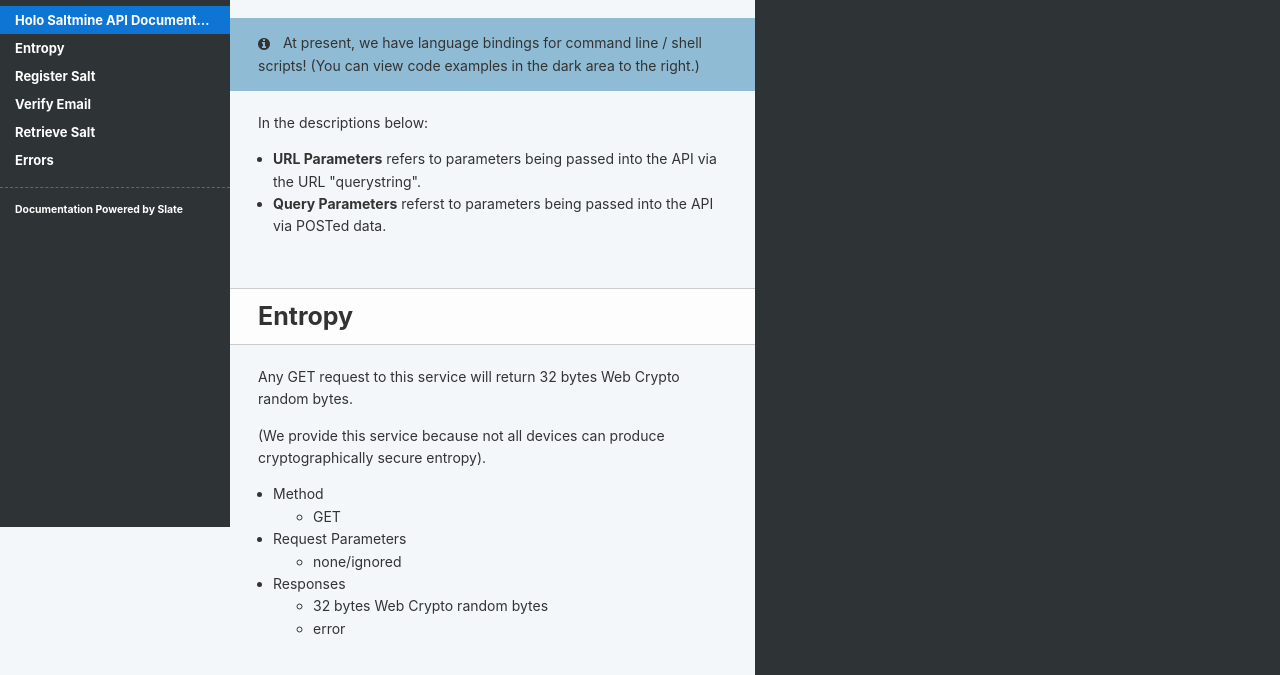
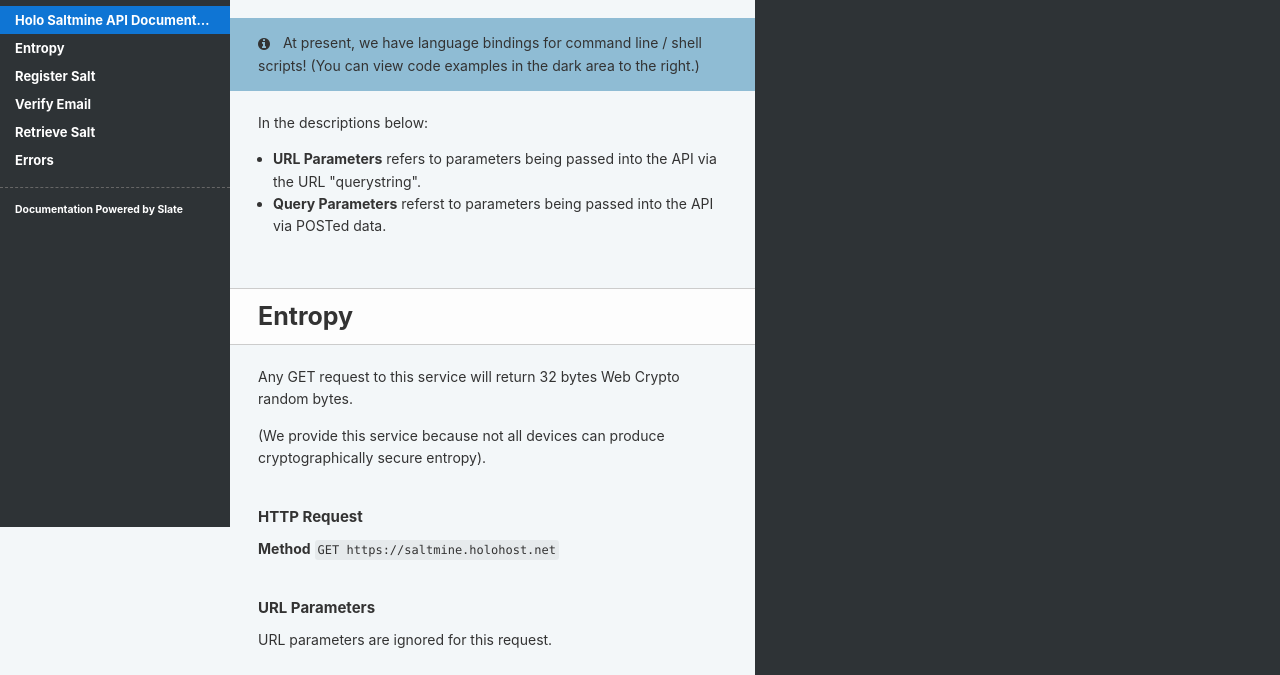
Before and after one commit to Holo-Host/saltmine, a plain HTML site: page docs/index.html in a window 1280 px wide. Shown: the part 273-948 px from the top of the page. Drawn offline with Linux system fonts and the light colour scheme.

Commit message:
entropy, updated

```diff
--- a/docs/index.html
+++ b/docs/index.html
@@ -310,27 +310,8 @@
 <p>Any GET request to this service will return 32 bytes Web Crypto random bytes.</p>
 
 <p>(We provide this service because not all devices can produce cryptographically secure entropy).</p>
-
-<ul>
-<li>Method
-
-<ul>
-<li>GET</li>
-</ul></li>
-<li>Request Parameters
-
-<ul>
-<li>none/ignored</li>
-</ul></li>
-<li>Responses
-
-<ul>
-<li>32 bytes Web Crypto random bytes</li>
-<li>error</li>
-</ul></li>
-</ul>
 <h3 id='http-request'>HTTP Request</h3>
-<p><code>GET https://saltmine.holohost.net</code></p>
+<p><strong>Method</strong> <code>GET https://saltmine.holohost.net</code></p>
 <h3 id='url-parameters'>URL Parameters</h3>
 <p>URL parameters are ignored for this request.</p>
 <h3 id='query-parameters'>Query Parameters</h3>
```
